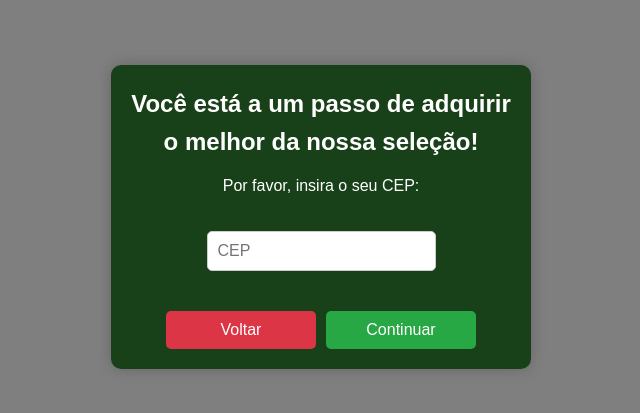
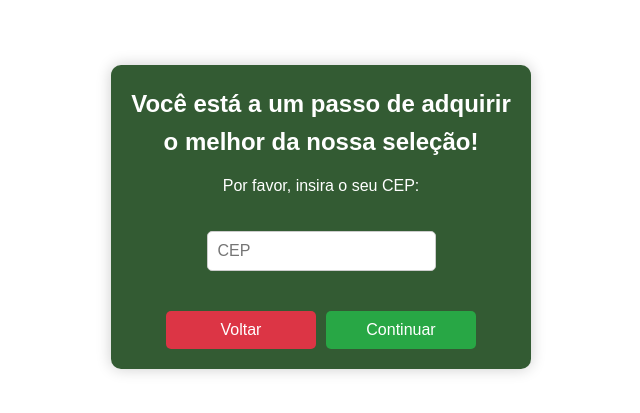
Before and after one commit to PedeAlface/verificacao-regiao2, a plain HTML site: page index.html in a window 1280 px wide. Shown: the part 183-596 px from the top of the page, without its empty margins (319-959 px from the left). Drawn offline with Linux system fonts and the light colour scheme.

Commit message:
Update index.html

```diff
--- a/index.html
+++ b/index.html
@@ -11,20 +11,9 @@
             justify-content: center;
             align-items: center;
             height: 100vh;
+            //background: url('./background.jpg') no-repeat center center fixed;
+            background-size: cover;
             margin: 0;
-            //background: url('background.jpg') no-repeat center center fixed;
-            background-size: cover;
-            position: relative;
-        }
-        body::before {
-            content: '';
-            position: absolute;
-            top: 0;
-            left: 0;
-            width: 100%;
-            height: 100%;
-            background: rgba(0, 0, 0, 0.5); /* Ajusta a opacidade da camada de cor */
-            z-index: 0;
         }
         .container {
             text-align: center;
```
